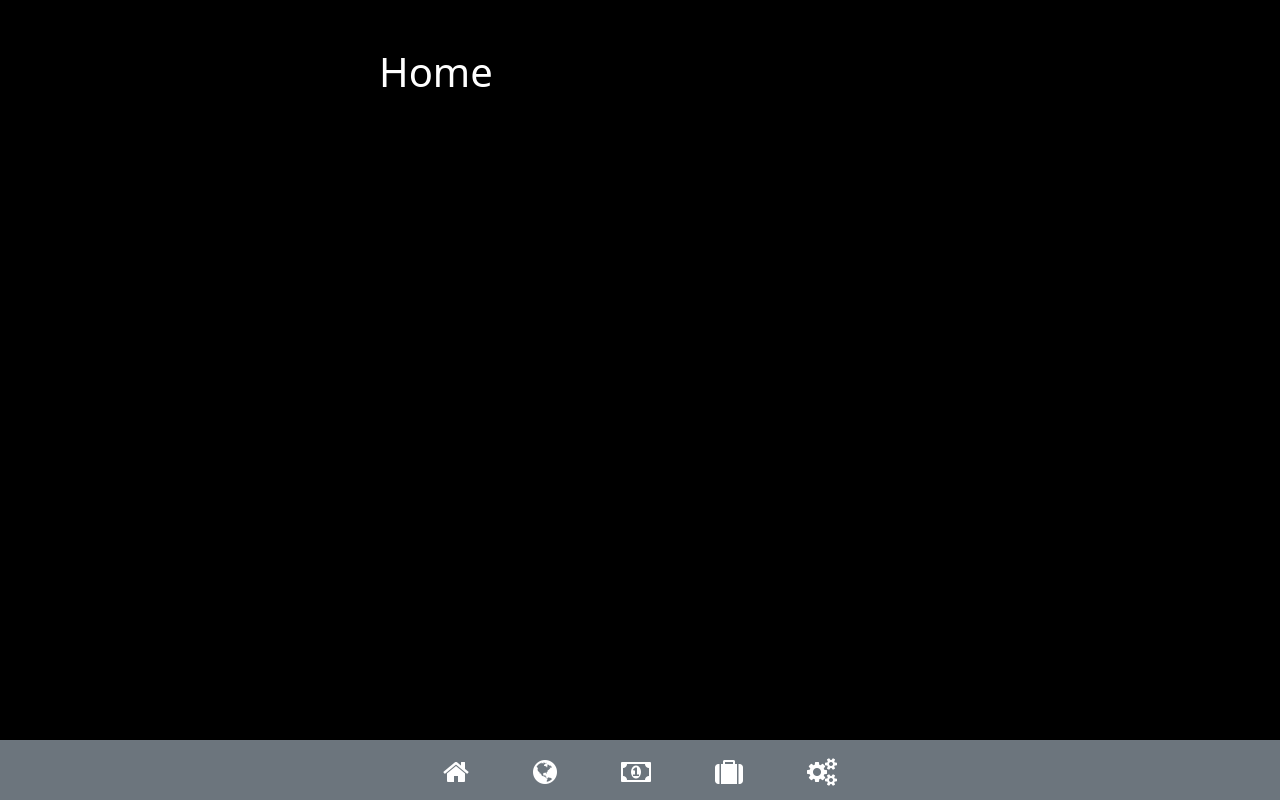
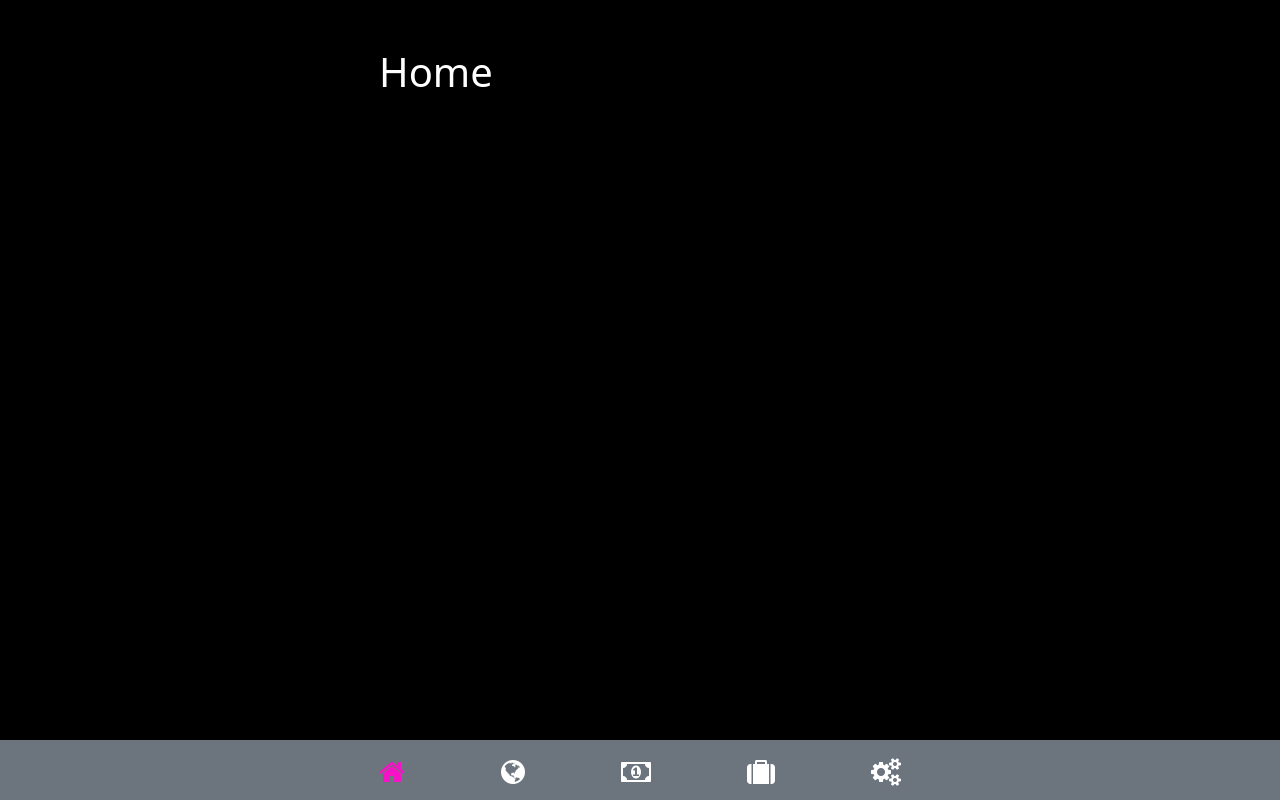
Before and after one commit to MihaiBlebea/trade-webapp, a Vue app: page / in a window 1280 px wide. Built offline with nearby package versions, Linux system fonts and the light colour scheme; sample sign-in values are in the browser's storage.

Commit message:
Highlights active navigation

```diff
--- a/src/components/FixedFooter.vue
+++ b/src/components/FixedFooter.vue
@@ -3,18 +3,33 @@
 		<div class="container">
 			<div class="row justify-content-center mb-2">
 				<div class="col-12 col-md-6 row">
-					<div class="col d-flex justify-content-evenly">
-						<router-link to="/"><i class="fa fa-home"></i></router-link>
-						<router-link to="/discovery"><i class="fa fa-globe"></i></router-link>
-						<router-link to="/orders"><i class="fa fa-money"></i></router-link>
-						<router-link to="/portfolio"><i class="fa fa-suitcase"></i></router-link>
-						<router-link to="/account"><i class="fa fa-cogs"></i></router-link>
+					<div class="col d-flex justify-content-between">
+						<router-link to="/"><i class="fa fa-home" v-bind:class="{'active': isActive('/')}"></i></router-link>
+						<router-link to="/discovery"><i class="fa fa-globe" v-bind:class="{'active': isActive('/discovery')}"></i></router-link>
+						<router-link to="/orders"><i class="fa fa-money" v-bind:class="{'active': isActive('/orders')}"></i></router-link>
+						<router-link to="/portfolio"><i class="fa fa-suitcase" v-bind:class="{'active': isActive('/portfolio')}"></i></router-link>
+						<router-link to="/account"><i class="fa fa-cogs" v-bind:class="{'active': isActive('/account')}"></i></router-link>
 					</div>
 				</div>
 			</div>
 		</div>
     </footer>
 </template>
+
+<script>
+export default {
+	data() {
+		return {
+
+		}
+	},
+	methods: {
+		isActive(url) {
+			return this.$route.path === url
+		}
+	}
+}
+</script>
 
 <style scoped>
 .footer-fixed {
@@ -30,4 +45,8 @@ i {
 	vertical-align: middle;
 	color: white;
 }
+
+.active {
+	color: rgb(246, 18, 197);
+}
 </style>
```
